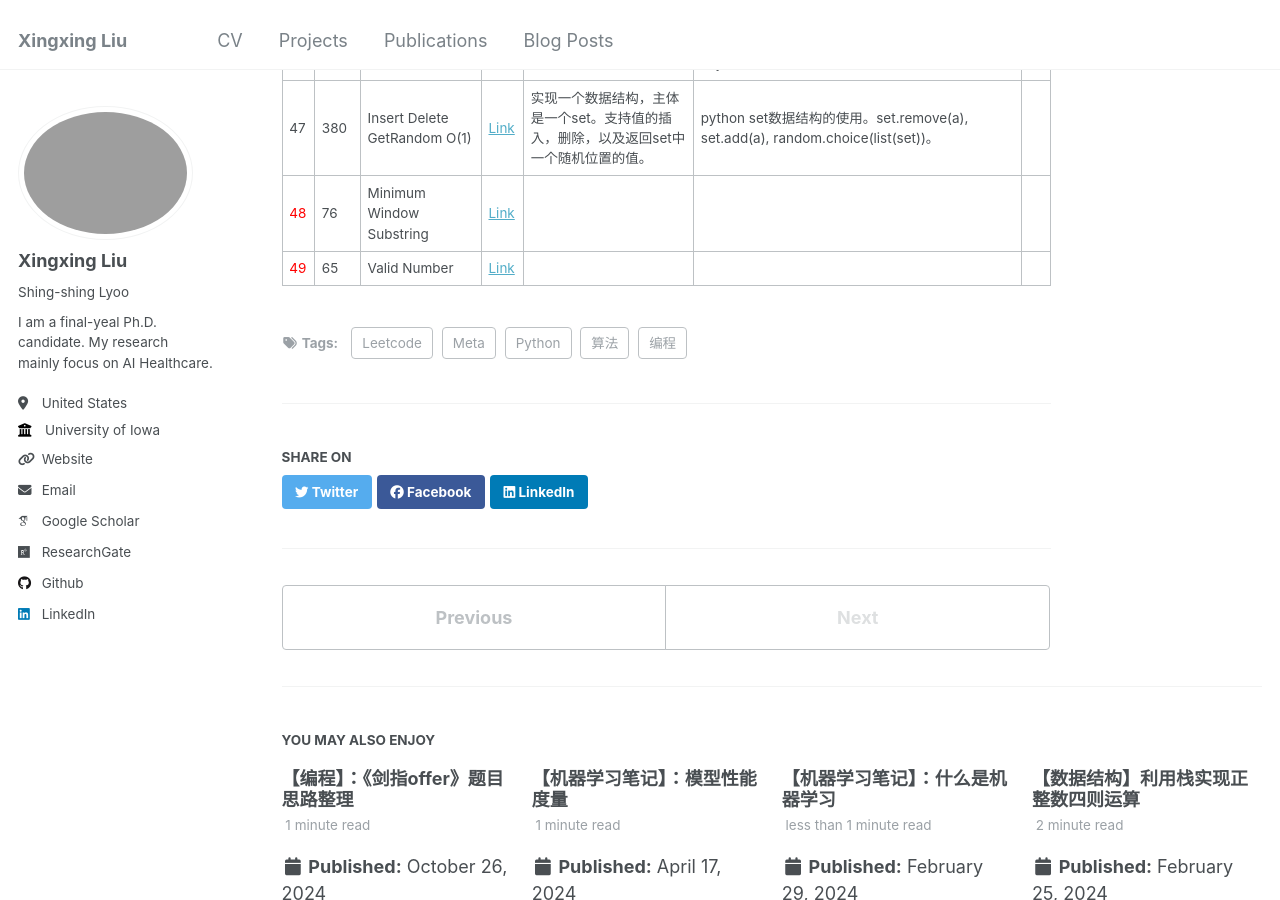
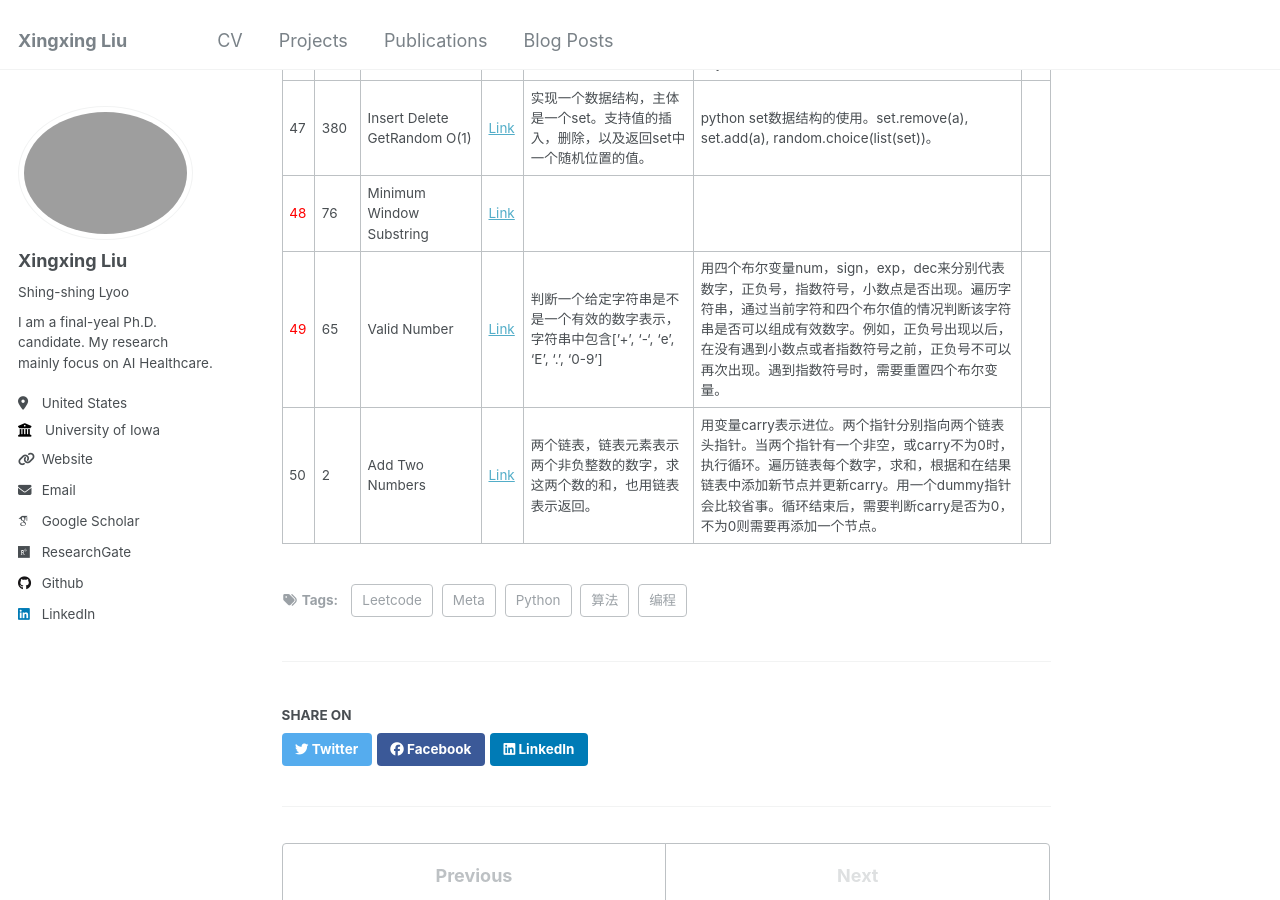
Before and after one commit to xxliu1996/xxliu1996.github.io, a Jekyll site: the page built from _posts/2024-11-10-blog-leetcode-meta.md, in a window 1280 px wide and 900 px high, scrolled down 5980 px. Built offline with Jekyll 4.4.1, drawn with Linux system fonts in a browser that asks for light colours; some web fonts are replaced.

Commit message:
update blog 2024-blog-leetcode-meta

```diff
--- a/_posts/2024-11-10-blog-leetcode-meta.md
+++ b/_posts/2024-11-10-blog-leetcode-meta.md
@@ -63,4 +63,5 @@ tags:
 |<span style="color:red">46</span>|827|Making A Large Island|[Link](https://leetcode.com/problems/making-a-large-island/description/)|给定一个矩阵，由0和1组成，0代表大海，1代表陆地。连通（4-连通）的1组成一个个岛屿，在最多将一个0变为1的情况下，求能得到的最大岛屿面积。|遍历每个0，判断其周围是否有1。若是，则说明该0有可能连接周围的岛屿。对于周围存在1的0，对每个1寻找其所在的岛屿面积。在这个过程中，需要记录已经访问过的位置。最后看一看0的周围有几个岛屿可以被连接起来，所能得到的最大面积是多少。为了提高效率，要记录访问过的岛屿（一个dictionary，key是位置，value是所在岛屿的面积）。[solution](https://leetcode.com/problems/making-a-large-island/solutions/1424229/python-3-dfs-96/)||
 |47|380|Insert Delete GetRandom O(1)|[Link](https://leetcode.com/problems/insert-delete-getrandom-o1/description/)|实现一个数据结构，主体是一个set。支持值的插入，删除，以及返回set中一个随机位置的值。|python set数据结构的使用。set.remove(a), set.add(a), random.choice(list(set))。||
 |<span style="color:red">48</span>|76|Minimum Window Substring|[Link](https://leetcode.com/problems/minimum-window-substring/description/)||||
-|<span style="color:red">49</span>|65|Valid Number|[Link](https://leetcode.com/problems/valid-number/description/)||||
+|<span style="color:red">49</span>|65|Valid Number|[Link](https://leetcode.com/problems/valid-number/description/)|判断一个给定字符串是不是一个有效的数字表示，字符串中包含['+', '-', 'e', 'E', '.', '0-9']|用四个布尔变量num，sign，exp，dec来分别代表数字，正负号，指数符号，小数点是否出现。遍历字符串，通过当前字符和四个布尔值的情况判断该字符串是否可以组成有效数字。例如，正负号出现以后，在没有遇到小数点或者指数符号之前，正负号不可以再次出现。遇到指数符号时，需要重置四个布尔变量。||
+|50|2|Add Two Numbers|[Link](https://leetcode.com/problems/add-two-numbers/description/)|两个链表，链表元素表示两个非负整数的数字，求这两个数的和，也用链表表示返回。|用变量carry表示进位。两个指针分别指向两个链表头指针。当两个指针有一个非空，或carry不为0时，执行循环。遍历链表每个数字，求和，根据和在结果链表中添加新节点并更新carry。用一个dummy指针会比较省事。循环结束后，需要判断carry是否为0，不为0则需要再添加一个节点。||
```
